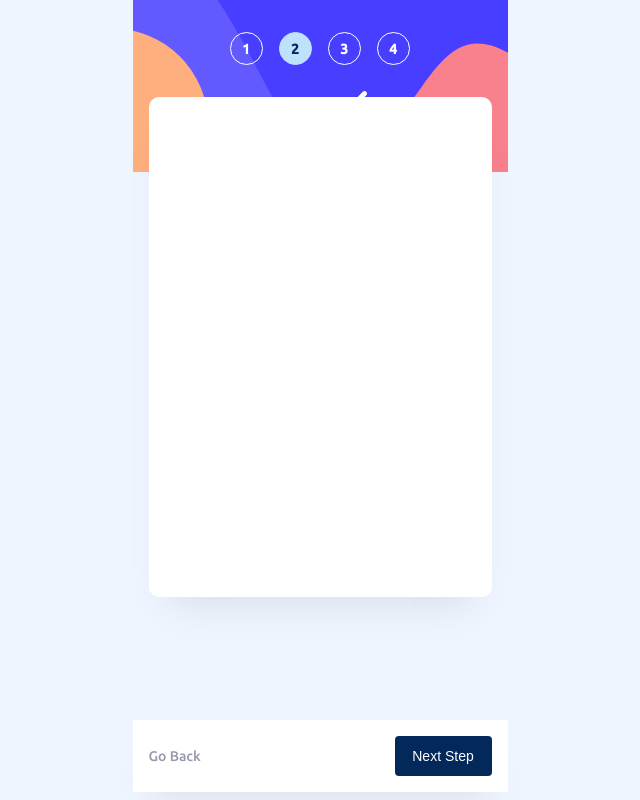
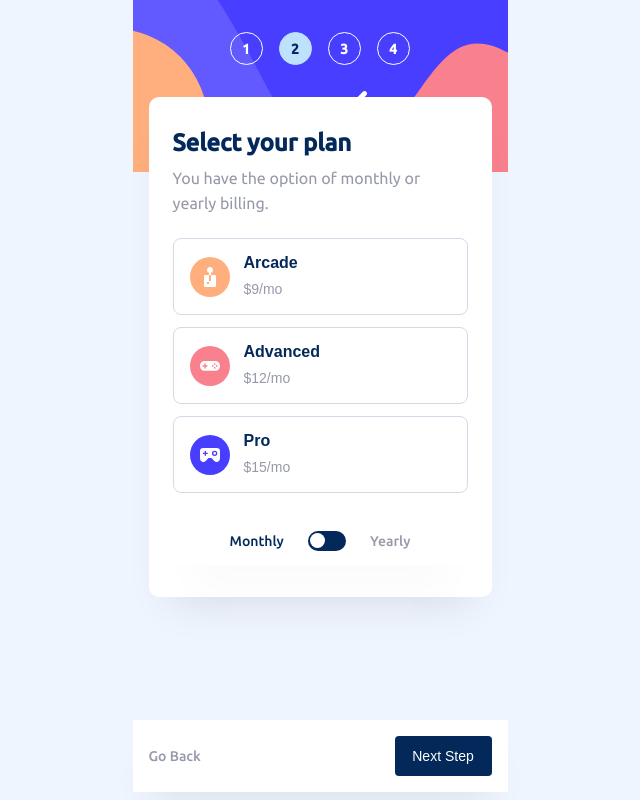
Before and after one commit to AlexanderGrigoryan/Multi-step-form, a React (Vite) app: page /plan in a window 1280 px wide. Shown: the whole page, without its empty margins (320-960 px from the left). Built offline with nearby package versions, Linux system fonts and the light colour scheme.

Commit message:
working on Plan page

```diff
--- /dev/null
+++ b/src/components/Toggle.tsx
@@ -0,0 +1,113 @@
+import React from "react";
+import styled, { css } from "styled-components";
+
+interface ToggleProps {
+  checked: boolean;
+  setChecked: React.Dispatch<React.SetStateAction<boolean>>;
+}
+
+function Toggle(props: ToggleProps) {
+  const { checked, setChecked } = props;
+
+  const handleToggle = () => {
+    setChecked((prevChecked) => !prevChecked);
+  };
+
+  return (
+    <Container>
+      <Monthly checked={checked}>Monthly</Monthly>
+      <ToggleContainer>
+        <ToggleInput
+          type="checkbox"
+          checked={checked}
+          onChange={handleToggle}
+        />
+        <Slider>
+          <Knob checked={checked} />
+        </Slider>
+      </ToggleContainer>
+      <Yearly checked={checked}>Yearly</Yearly>
+    </Container>
+  );
+}
+
+export default Toggle;
+
+const Container = styled.div`
+  width: 295px;
+  height: 48px;
+  border-radius: 10px;
+  background: #ffffff;
+  box-shadow: 0px 25px 40px -20px rgba(0, 0, 0, 0.1);
+  display: flex;
+  justify-content: center;
+  align-items: center;
+  column-gap: 24px;
+`;
+
+const ToggleContainer = styled.label`
+  position: relative;
+  display: inline-block;
+  width: 38px;
+  height: 20px;
+`;
+
+const ToggleInput = styled.input`
+  opacity: 0;
+  width: 0;
+  height: 0;
+`;
+
+const Slider = styled.span`
+  position: absolute;
+  top: 0;
+  left: 0;
+  right: 0;
+  bottom: 0;
+  background-color: #022959;
+  transition: background-color 0.4s;
+  border-radius: 14px;
+  cursor: pointer;
+`;
+interface KnobProps {
+  checked: boolean;
+}
+
+const Knob = styled.span(
+  (props: KnobProps) => css`
+    position: absolute;
+    content: "";
+    width: 15px;
+    height: 15px;
+    top: 2px;
+    left: 2px;
+    border-radius: 50%;
+    background-color: white;
+    transition: transform 0.4s;
+    transform: ${props.checked ? "translateX(20px)" : "translateX(0)"};
+  `
+);
+
+interface MonthlyProps {
+  checked: boolean;
+}
+
+const Monthly = styled.p(
+  (props: MonthlyProps) => css`
+    font-size: 14px;
+    font-weight: 500;
+    color: ${!props.checked ? "#022959" : "#9699AA"};
+  `
+);
+
+interface YearlyProps {
+  checked: boolean;
+}
+
+const Yearly = styled.p(
+  (props: YearlyProps) => css`
+    font-size: 14px;
+    font-weight: 500;
+    color: ${props.checked ? "#022959" : "#9699AA"};
+  `
+);
--- a/src/pages/PersonalInfo.tsx
+++ b/src/pages/PersonalInfo.tsx
@@ -5,6 +5,7 @@ import { useNavigate } from "react-router-dom";
 import { FormTypes } from "../types";
 import { yupResolver } from "@hookform/resolvers/yup";
 import schema from "../schema";
+import { useEffect } from "react";
 
 interface PersonalInfoProps {
   pathname: string;
@@ -17,15 +18,34 @@ function PersonalInfo(props: PersonalInfoProps) {
     register,
     handleSubmit,
     watch,
+    setValue,
+    getValues,
     formState: { errors },
   } = useForm<FormTypes>({
     resolver: yupResolver(schema),
   });
+  useEffect(() => {
+    const savedData = localStorage.getItem("formData");
+    console.log("Saved data:", savedData);
+
+    if (savedData) {
+      try {
+        const parsedData = JSON.parse(savedData) as FormTypes;
+        Object.keys(parsedData).forEach((key) => {
+          setValue(key as keyof FormTypes, parsedData[key]);
+        });
+      } catch (error) {
+        console.error("Error parsing saved data:", error);
+      }
+    }
+  }, []);
 
   const navigate = useNavigate();
 
   const onSubmit: SubmitHandler<FormTypes> = (data) => {
     navigate("/plan");
+    localStorage.setItem("formData", JSON.stringify(data));
+    console.log("data saved:", data);
   };
 
   return (
@@ -42,7 +62,7 @@ function PersonalInfo(props: PersonalInfoProps) {
               placeholder="e.g. Stephen King"
               {...register("name")}
             />
-            <ErrorMessage>{errors?.name && errors.name.message}</ErrorMessage>a
+            <ErrorMessage>{errors?.name && errors.name.message}</ErrorMessage>
           </Name>
           <Email>
             <Label htmlFor="email">Email Address</Label>
--- a/src/pages/Plan.tsx
+++ b/src/pages/Plan.tsx
@@ -1,11 +1,107 @@
 import { Link } from "react-router-dom";
-import styled from "styled-components";
+import styled, { css } from "styled-components";
+import ArcadeIcon from "../assets/icon-arcade.svg";
+import AdvancedIcon from "../assets/icon-advanced.svg";
+import ProIcon from "../assets/icon-pro.svg";
+import Toggle from "../components/Toggle";
+import { useEffect, useState } from "react";
 
 function Plan() {
+  const [isChecked, setIsChecked] = useState(false);
+  const [chosenPlan, setChosenPlan] = useState<number>(0);
+  const [isActive, setIsActive] = useState<boolean>(false);
+
+  console.log(chosenPlan);
+  const planCategories = [
+    {
+      categoryName: "Arcade",
+      price: {
+        month: "$9/mo",
+        year: "$90/yr",
+      },
+      image: ArcadeIcon,
+    },
+    {
+      categoryName: "Advanced",
+      price: {
+        month: "$12/mo",
+        year: "$120/yr",
+      },
+      image: AdvancedIcon,
+    },
+    {
+      categoryName: "Pro",
+      price: {
+        month: "$15/mo",
+        year: "$150/yr",
+      },
+      image: ProIcon,
+    },
+  ];
+
+  const [activeStates, setActiveStates] = useState<boolean[]>(
+    Array(planCategories.length).fill(false)
+  );
+
+  useEffect(() => {
+    const storedIndex = localStorage.getItem("chosenButtonIndex");
+    if (storedIndex !== null) {
+      setActiveStates((prevActiveStates) =>
+        prevActiveStates.map((_, index) => index.toString() === storedIndex)
+      );
+    }
+  }, []);
+
   return (
     <Container>
-      <Content></Content>
+      <Content>
+        <Title>Select your plan</Title>
+        <Text>You have the option of monthly or yearly billing.</Text>
+        <ChoosePlan>
+          <Buttons>
+            {planCategories.map((item, index) => {
+              return (
+                <Button
+                  key={index}
+                  isActive={activeStates[index]}
+                  onClick={() => {
+                    if (item.categoryName === "Arcade" && !isChecked) {
+                      setChosenPlan(9);
+                    } else if (item.categoryName === "Arcade" && isChecked) {
+                      setChosenPlan(90);
+                    } else if (item.categoryName === "Advanced" && !isChecked) {
+                      setChosenPlan(12);
+                    } else if (item.categoryName === "Advanced" && isChecked) {
+                      setChosenPlan(120);
+                    } else if (item.categoryName === "Pro" && !isChecked) {
+                      setChosenPlan(15);
+                    } else {
+                      setChosenPlan(150);
+                    }
 
+                    const newActiveStates = Array(planCategories.length).fill(
+                      false
+                    );
+                    newActiveStates[index] = true;
+                    setActiveStates(newActiveStates);
+
+                    localStorage.setItem("chosenButtonIndex", index.toString());
+                  }}
+                >
+                  <CategoryImage src={item.image} />
+                  <CategoryInfo>
+                    <Category>{item.categoryName}</Category>
+                    <CategoryPrice>
+                      {isChecked ? item.price.year : item.price.month}
+                    </CategoryPrice>
+                  </CategoryInfo>
+                </Button>
+              );
+            })}
+          </Buttons>
+          <Toggle checked={isChecked} setChecked={setIsChecked} />
+        </ChoosePlan>
+      </Content>
       <NextStepContainer>
         <BackLink to="/">Go Back</BackLink>
         <NextLink to="/addons">
@@ -32,6 +128,77 @@ const Content = styled.div`
   box-shadow: 0px 25px 40px -20px rgba(0, 0, 0, 0.1);
   background: #ffffff;
   padding: 32px 24px;
+`;
+
+const Title = styled.h1`
+  font-size: 24px;
+  font-weight: 700;
+  margin-bottom: 9px;
+  color: #022959;
+`;
+
+const Text = styled.p`
+  font-size: 16px;
+  font-weight: 400;
+  line-height: 25px;
+  color: #9699aa;
+`;
+
+const ChoosePlan = styled.div`
+  display: flex;
+  flex-direction: column;
+  align-items: center;
+  row-gap: 24px;
+`;
+
+const Buttons = styled.div`
+  display: flex;
+  flex-direction: column;
+  row-gap: 12px;
+  margin-top: 22px;
+`;
+
+interface ButtonProps {
+  isActive: boolean;
+}
+
+const Button = styled.button(
+  (props: ButtonProps) => css`
+    width: 295px;
+    height: 77px;
+    border-radius: 8px;
+    cursor: pointer;
+    padding: 0 16px;
+    display: flex;
+    align-items: center;
+    column-gap: 14px;
+    border: ${props.isActive ? "1px solid #483EFF" : "1px solid #d6d9e6"};
+    background: #ffffff;
+  `
+);
+
+const CategoryImage = styled.img`
+  width: 40px;
+  height: 40px;
+`;
+
+const Category = styled.p`
+  font-size: 16px;
+  font-weight: 700;
+  color: #022959;
+`;
+
+const CategoryInfo = styled.div`
+  display: flex;
+  flex-direction: column;
+  row-gap: 7px;
+  align-items: baseline;
+`;
+
+const CategoryPrice = styled.p`
+  font-size: 14px;
+  line-height: 20px;
+  color: #9699aa;
 `;
 
 const NextStepContainer = styled.div`
--- a/src/types.d.ts
+++ b/src/types.d.ts
@@ -2,4 +2,5 @@ export interface FormTypes {
     name: string;
     email: string;
     phoneNumber: number;
+
   }
```
